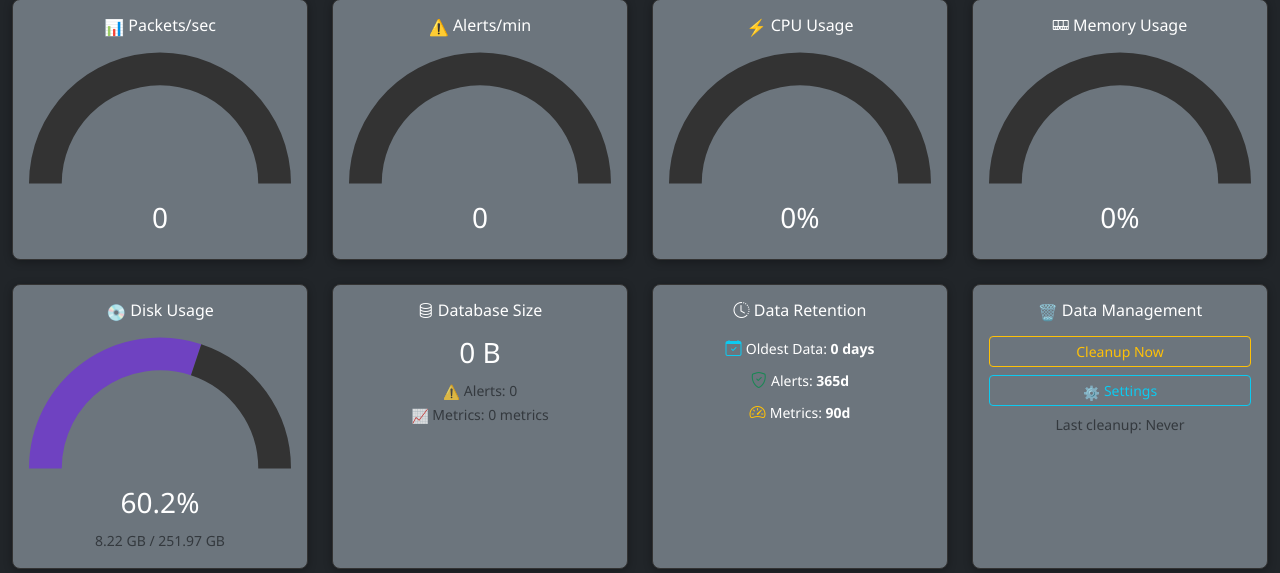
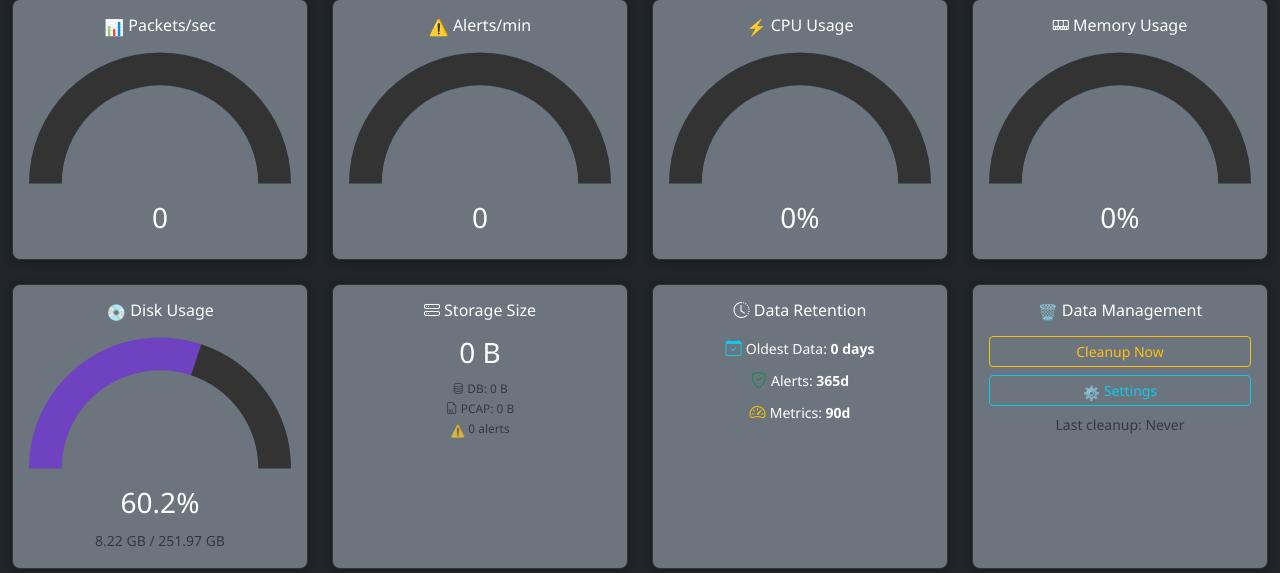
Before and after one commit to willempoort/netmonitor, a Flask app: page / in a window 1280 px wide. Shown: the part 76-649 px from the top of the page. Run offline with Flask 3, Linux system fonts and the light colour scheme; a user stored in the database is signed in; a database or web service that is not in the repository returns one stand-in record (values such as "Sample title"); data that the repository does not hold is empty; parts of the project's set-up code (start-up, migrations or seed data) failed here and were passed over; some libraries are stand-ins or nearby versions.

Commit message:
Fix PCAP storage display in kiosk and dashboard
Kiosk changes (kiosk.html line 1270):
- Show PCAP size, not just file count
- Format: 'DB: 1.6 GB (3.4M alerts) • PCAP: 3.5 GB (85K files)'

Dashboard changes:
- Renamed 'Database Size' to 'Storage Size' (dashboard.html line 188)
- Added breakdown showing DB and PCAP sizes separately
- Added Bootstrap icons for storage breakdown
- Dashboard.js updated to populate new fields (lines 2681-2687)

Both now show complete storage visibility with sizes and counts

```diff
--- a/web/static/js/dashboard.js
+++ b/web/static/js/dashboard.js
@@ -2678,17 +2678,13 @@ function updateDiskUsage(data) {
 
     document.getElementById('db-size-value').textContent = totalSizeText;
 
-    // Update counts - show DB alerts/metrics and PCAP files
+    // Update individual storage sizes
+    document.getElementById('db-only-size').textContent = dbSizeHuman;
+    document.getElementById('pcap-size').textContent = pcapSizeHuman;
+
+    // Update counts - show DB alerts count only
     const alertsText = formatNumber(data.database?.alerts_count || 0);
-    const pcapText = formatNumber(data.pcap?.file_count || 0);
     document.getElementById('db-alerts-count').textContent = alertsText;
-    document.getElementById('db-metrics-count').textContent = `${formatNumber(data.database?.metrics_count || 0)} metrics`;
-
-    // Add PCAP info to metrics display
-    const metricsEl = document.getElementById('db-metrics-count');
-    if (metricsEl && data.pcap?.file_count > 0) {
-        metricsEl.textContent = `${formatNumber(data.database?.metrics_count || 0)} metrics • ${pcapText} pcaps`;
-    }
 
     // Update data age
     const dataAge = data.database?.data_age_days || 0;
--- a/web/templates/dashboard.html
+++ b/web/templates/dashboard.html
@@ -181,16 +181,17 @@
                 </div>
             </div>
 
-            <!-- Database Size -->
+            <!-- Database & Storage Size -->
             <div class="col-md-3">
                 <div class="card bg-secondary text-white h-100">
                     <div class="card-body text-center">
-                        <h6 class="card-title"><i class="bi bi-database"></i> Database Size</h6>
+                        <h6 class="card-title"><i class="bi bi-hdd-stack"></i> Storage Size</h6>
                         <div class="mt-3">
                             <h3 id="db-size-value">0 MB</h3>
-                            <div class="mt-2">
-                                <small class="text-muted"><i class="bi bi-exclamation-triangle"></i> Alerts: <span id="db-alerts-count">0</span></small><br>
-                                <small class="text-muted"><i class="bi bi-graph-up"></i> Metrics: <span id="db-metrics-count">0</span></small>
+                            <div class="mt-2" style="font-size: 0.85rem;">
+                                <small class="text-muted"><i class="bi bi-database"></i> DB: <span id="db-only-size">0 MB</span></small><br>
+                                <small class="text-muted"><i class="bi bi-file-earmark-binary"></i> PCAP: <span id="pcap-size">0 MB</span></small><br>
+                                <small class="text-muted"><i class="bi bi-exclamation-triangle"></i> <span id="db-alerts-count">0</span> alerts</small>
                             </div>
                         </div>
                     </div>
--- a/web/templates/kiosk.html
+++ b/web/templates/kiosk.html
@@ -1267,7 +1267,7 @@
                     <div class="card-value">
                         ${metrics.storage_total_human || metrics.db_size_human || '0 MB'}
                     </div>
-                    <div class="card-label">DB: ${formatNumber(metrics.db_alerts_count || 0)} alerts${metrics.pcap_file_count > 0 ? ` • PCAP: ${formatNumber(metrics.pcap_file_count)} files` : ''}</div>
+                    <div class="card-label">DB: ${metrics.db_size_human || '0 MB'} (${formatNumber(metrics.db_alerts_count || 0)} alerts)${metrics.pcap_file_count > 0 ? ` • PCAP: ${metrics.pcap_size_human || '0 MB'} (${formatNumber(metrics.pcap_file_count)} files)` : ''}</div>
                 </div>`,
                 // Card 9: Data Retention
                 `<div class="card">
```
